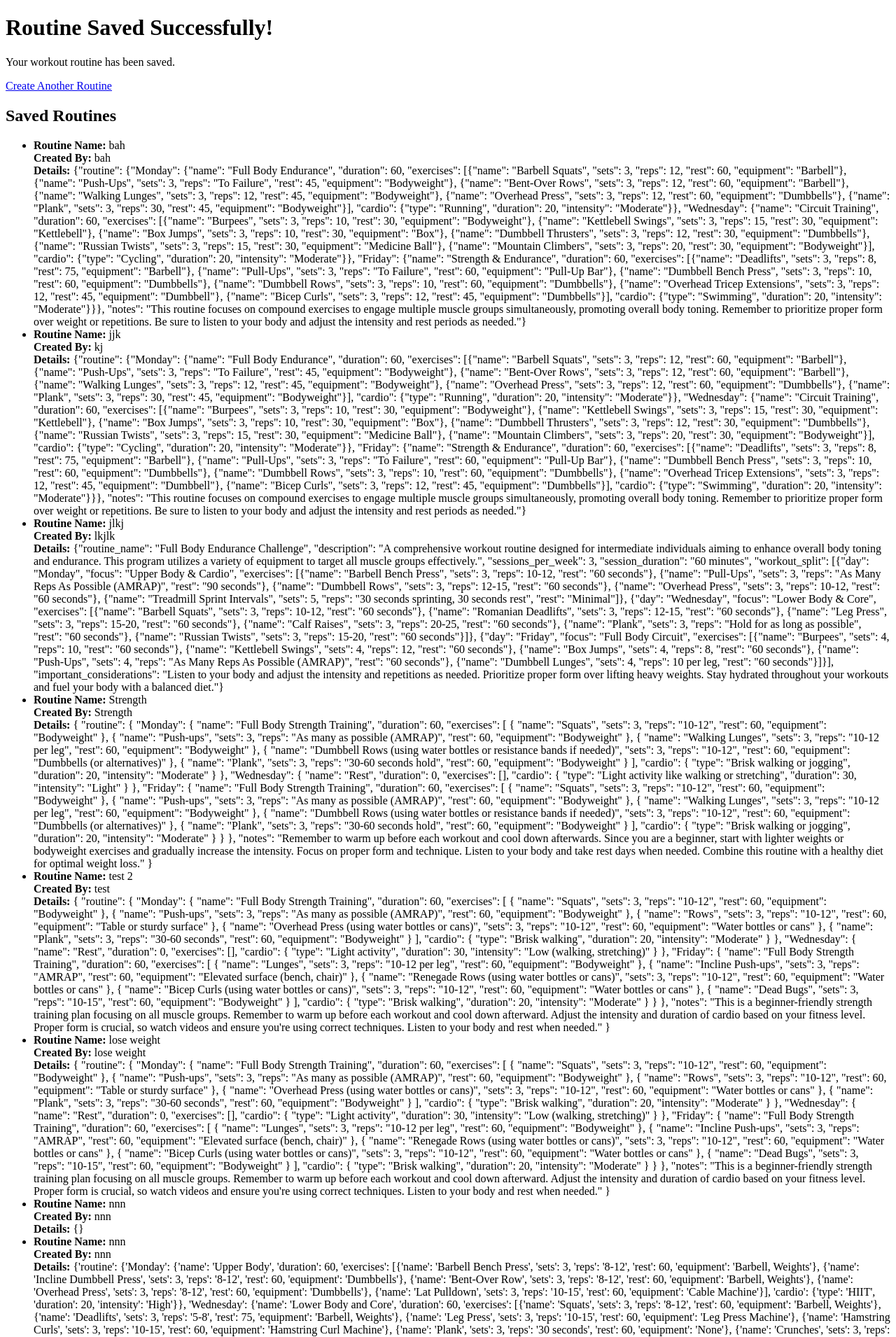
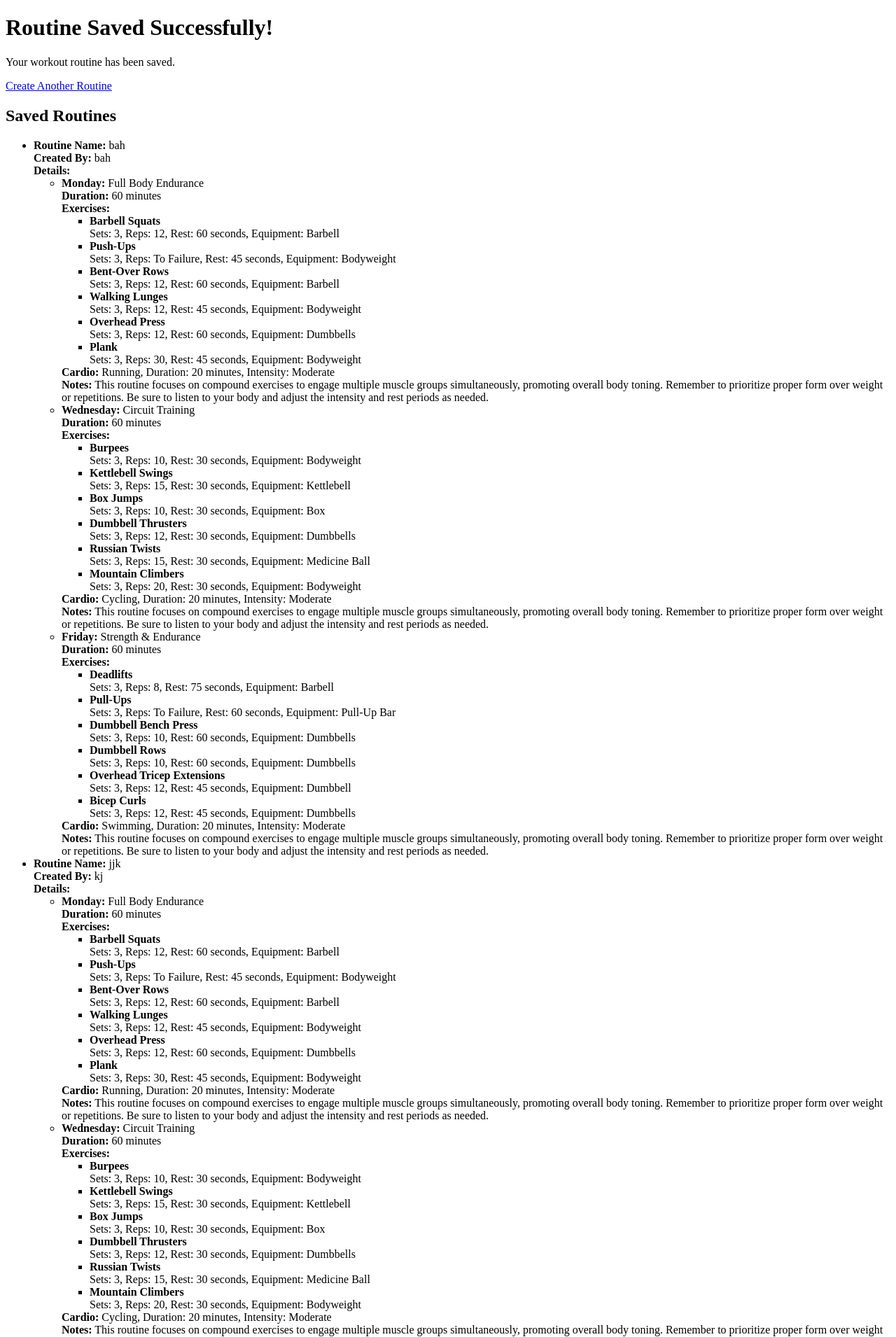
Before and after one commit to yassineghanmi/Inshape, a Django app: page /routine/success/ in a window 1280 px wide. Shown: the top 1910 px of the page at 70% size. Run offline with Django 5.2, Linux system fonts and the light colour scheme; data comes from the database, SQL or seed files in the repository; both versions use the stored data as it was after the commit.

Commit message:
works missing ui

```diff
--- a/routineplanner/views.py
+++ b/routineplanner/views.py
@@ -2,6 +2,7 @@ from django.shortcuts import render, redirect
 from .forms import RoutineForm  # Updated import for the new RoutineForm
 from .models import Routine  # Import your Routine model
 import google.generativeai as genai
+import json  # Make sure to import the json module
 
 # Configure your AI model
 genai.configure(api_key="AIzaSyDd9RRJuKh0b4RDo45KMV3mPuqkVf8upe0")  # Replace with your actual API key
@@ -37,7 +38,72 @@ def workout_view(request):
         }
 
         # Format the prompt for the AI
-        prompt = f"Recommend me a workout routine using this data: {workout_data}"
+        prompt = (
+    f"Create a workout routine based on this data {workout_data}, ensuring it follows this exact JSON structure. "
+    "Do not alter any fields or structure; fill in the fields with specific details as applicable to the user’s input. "
+    "Use the same field names, order, and structure as in the template provided below:\n"
+    "{\n"
+    "  \"routine\": {\n"
+    "    \"Monday\": {\n"
+    "      \"name\": \"\",\n"
+    "      \"duration\": 0,\n"
+    "      \"exercises\": [\n"
+    "        {\n"
+    "          \"name\": \"\",\n"
+    "          \"sets\": 0,\n"
+    "          \"reps\": \"\",\n"
+    "          \"rest\": 0,\n"
+    "          \"equipment\": \"\"\n"
+    "        }\n"
+    "      ],\n"
+    "      \"cardio\": {\n"
+    "        \"type\": \"\",\n"
+    "        \"duration\": 0,\n"
+    "        \"intensity\": \"\"\n"
+    "      }\n"
+    "    },\n"
+    "    \"Wednesday\": {\n"
+    "      \"name\": \"\",\n"
+    "      \"duration\": 0,\n"
+    "      \"exercises\": [\n"
+    "        {\n"
+    "          \"name\": \"\",\n"
+    "          \"sets\": 0,\n"
+    "          \"reps\": \"\",\n"
+    "          \"rest\": 0,\n"
+    "          \"equipment\": \"\"\n"
+    "        }\n"
+    "      ],\n"
+    "      \"cardio\": {\n"
+    "        \"type\": \"\",\n"
+    "        \"duration\": 0,\n"
+    "        \"intensity\": \"\"\n"
+    "      }\n"
+    "    },\n"
+    "    \"Friday\": {\n"
+    "      \"name\": \"\",\n"
+    "      \"duration\": 0,\n"
+    "      \"exercises\": [\n"
+    "        {\n"
+    "          \"name\": \"\",\n"
+    "          \"sets\": 0,\n"
+    "          \"reps\": \"\",\n"
+    "          \"rest\": 0,\n"
+    "          \"equipment\": \"\"\n"
+    "        }\n"
+    "      ],\n"
+    "      \"cardio\": {\n"
+    "        \"type\": \"\",\n"
+    "        \"duration\": 0,\n"
+    "        \"intensity\": \"\"\n"
+    "      }\n"
+    "    }\n"
+    "  },\n"
+    "  \"notes\": \"\"\n"
+    "}"
+)
+
+
 
         # Start a chat session and send the prompt to the AI
         chat_session = model.start_chat()
@@ -74,4 +140,12 @@ def save_routine(request):
     return redirect('workout_form')  # Or wherever you want to redirect if the method is not POST
 def success_view(request):
     routines = Routine.objects.all()  # Retrieve all routines from the database
+
+    # Parse the details for each routine
+    for routine in routines:
+        try:
+            routine.details = json.loads(routine.details)  # Convert JSON string to dict
+        except json.JSONDecodeError:
+            routine.details = {}  # If parsing fails, set to empty dict or handle accordingly
+
     return render(request, 'routine_planner/success.html', {'routines': routines})
--- a/templates/routine_planner/success.html
+++ b/templates/routine_planner/success.html
@@ -16,7 +16,33 @@
             <li>
                 <strong>Routine Name:</strong> {{ routine.name }}<br>
                 <strong>Created By:</strong> {{ routine.created_by }}<br>
-                <strong>Details:</strong> {{ routine.details }}<br>
+                <strong>Details:</strong><br>
+
+                <ul>
+                    {% for day, details in routine.details.routine.items %}
+                        <li>
+                            <strong>{{ day }}:</strong> {{ details.name }}<br>
+                            <strong>Duration:</strong> {{ details.duration }} minutes<br>
+
+                            <strong>Exercises:</strong>
+                            <ul>
+                                {% for exercise in details.exercises %}
+                                    <li>
+                                        <strong>{{ exercise.name }}</strong><br>
+                                        Sets: {{ exercise.sets }}, Reps: {{ exercise.reps }}, Rest: {{ exercise.rest }} seconds, Equipment: {{ exercise.equipment }}
+                                    </li>
+                                {% endfor %}
+                            </ul>
+
+                            <strong>Cardio:</strong> {{ details.cardio.type }}, Duration: {{ details.cardio.duration }} minutes, Intensity: {{ details.cardio.intensity }}
+                        </li>
+                        <strong>Notes:</strong> {{ routine.details.notes }}<br>
+
+                    {% empty %}
+                        <li>No details found for this routine.</li>
+                    {% endfor %}
+                </ul>
+
             </li>
         {% empty %}
             <li>No routines found.</li>
```
Also changed, not shown: db.sqlite3.
